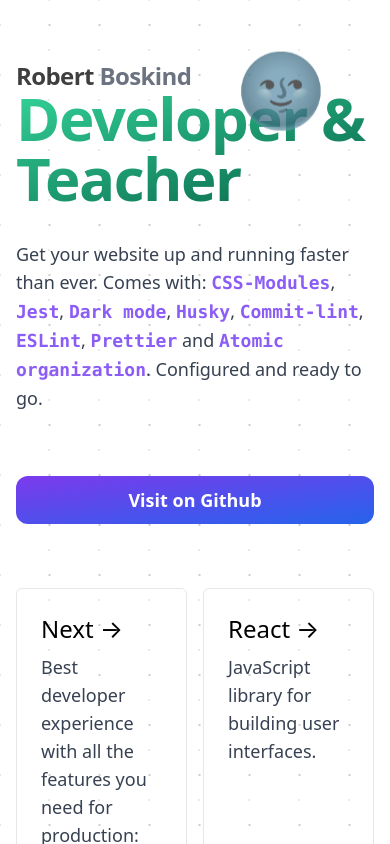
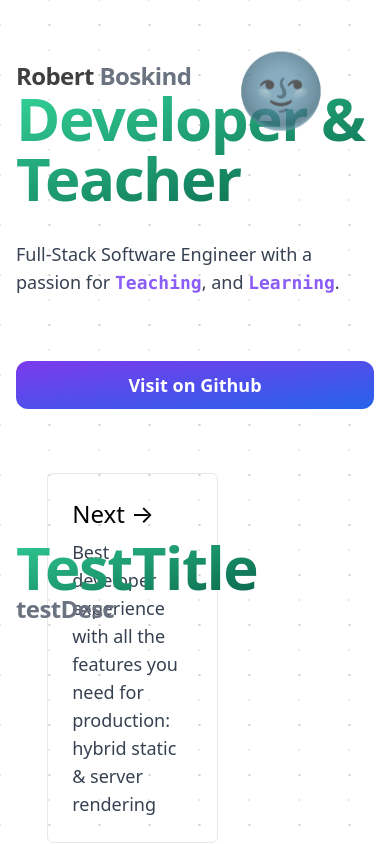
Before and after one commit to mysticfalconvt/newPortfolio, a Next.js app: page / in a window 390 px wide. Shown: the top 844 px of the page. Built offline with nearby package versions, Linux system fonts and the light colour scheme; what @tailwindcss/typography would draw is missing.

Commit message:
test: a commit with some changes
Updated some text and created title component

```diff
--- /dev/null
+++ b/src/components/atoms/title/index.ts
@@ -0,0 +1,3 @@
+import Title from "./title";
+
+export default Title;
--- /dev/null
+++ b/src/components/atoms/title/title.module.css
@@ -0,0 +1,57 @@
+.header {
+  @apply relative max-w-screen-lg xl:max-w-screen-xl mx-auto pt-16;
+}
+
+.topTitle {
+  @apply text-2xl sm:text-4xl leading-none font-bold tracking-tight text-gray-500;
+}
+
+.name {
+  @apply text-black opacity-75;
+}
+
+:global(.dark) .name {
+  @apply text-white;
+}
+
+.title {
+  @apply text-6xl lg:text-7xl leading-none font-extrabold tracking-tight mb-8 sm:mb-10 text-transparent bg-clip-text bg-gradient-to-br from-green-400 to-green-800;
+}
+
+.description {
+  @apply max-w-screen-lg text-lg text-gray-700 font-medium mb-10 sm:mb-11;
+}
+
+:global(.dark) .description {
+  @apply text-gray-300;
+}
+
+.code {
+  @apply font-mono text-purple-500 font-bold;
+}
+
+.copy {
+  @apply max-w-screen-lg xl:max-w-screen-xl mx-auto;
+}
+
+.copyInner {
+  @apply sm:flex sm:space-x-6 space-y-4 sm:space-y-0 items-center;
+}
+
+.themeButton {
+  @apply absolute top-12 right-12 opacity-75;
+  animation: bounce 8s cubic-bezier(0.4, 0, 0.2, 1) infinite;
+}
+
+.themeButtonEmoji {
+  @apply text-7xl;
+}
+
+@keyframes bounce {
+  40% {
+    -webkit-animation-timing-function: cubic-bezier(0.4, 0, 0.2, 1);
+    animation-timing-function: cubic-bezier(0.4, 0, 0.2, 1);
+    -webkit-transform: translateY(25px) rotate(-1deg);
+    transform: translateY(25px) rotate(-1deg);
+  }
+}
--- /dev/null
+++ b/src/components/atoms/title/title.tsx
@@ -0,0 +1,22 @@
+import { Theme, useTheme } from "@/hooks/use-theme";
+
+import styles from "./title.module.css";
+
+export interface TitleProps {
+  title: string;
+  description: string;
+}
+
+const Title = (props: TitleProps): JSX.Element => {
+  const { title, description } = props;
+  return (
+    <div className={styles.header}>
+      <h2 className={styles.topTitle}>
+        <span className={styles.title}>{title}</span>
+      </h2>
+      <h3 className={styles.topTitle}>{description}</h3>
+    </div>
+  );
+};
+
+export default Title;
--- a/src/components/molecules/footer/footer.tsx
+++ b/src/components/molecules/footer/footer.tsx
@@ -3,7 +3,7 @@
 const Footer = (): JSX.Element => {
   return (
     <footer className={styles.footer}>
-      <a className={styles.link} href="https://github.com/jvidalv">
+      <a className={styles.link} href="https://github.com/mysticfalconvt">
         Robert Boskind @ {new Date().getFullYear()}
       </a>
     </footer>
--- a/src/components/molecules/header/header.tsx
+++ b/src/components/molecules/header/header.tsx
@@ -12,16 +12,9 @@
       </h3>
       <h1 className={styles.title}>Developer & Teacher</h1>
       <p className={styles.description}>
-        Get your website up and running faster than ever. Comes with:{" "}
-        <code className={styles.code}>CSS-Modules</code>,{" "}
-        <code className={styles.code}>Jest</code>,{" "}
-        <code className={styles.code}>Dark mode</code>,{" "}
-        <code className={styles.code}>Husky</code>,{" "}
-        <code className={styles.code}>Commit-lint</code>,{" "}
-        <code className={styles.code}>ESLint</code>,{" "}
-        <code className={styles.code}>Prettier</code> and{" "}
-        <code className={styles.code}>Atomic organization</code>. Configured and
-        ready to go.
+        Full-Stack Software Engineer with a passion for{" "}
+        <code className={styles.code}>Teaching</code>,{" and "}
+        <code className={styles.code}>Learning</code>.
       </p>
       <button
         className={styles.themeButton}
--- a/src/pages/index.tsx
+++ b/src/pages/index.tsx
@@ -1,10 +1,10 @@
 import type { NextPage } from "next";
 import Head from "next/head";
 import Button from "@/components/atoms/button";
-import CopyButton from "@/components/molecules/copy-button";
 import Feature, { FeatureProps } from "@/components/molecules/feature";
 
 import styles from "./index.module.css";
+import Title from "@/components/atoms/title";
 
 const features: FeatureProps[] = [
   {
@@ -72,12 +72,6 @@
       "We’re not designing pages, we’re designing systems of components.",
     link: "https://bradfrost.com/blog/post/atomic-web-design/",
   },
-  {
-    title: "Absolute imports",
-    description:
-      "Import resource using its full path from the project’s src folder.",
-    link: "https://github.com/vitejs/vite/issues/88#issuecomment-762415200",
-  },
 ];
 
 const Home: NextPage = () => {
@@ -89,17 +83,17 @@
           name="description"
           content="Developer Portfolio for Robert Boskind"
         />
-        <link rel="icon" href="/favicon.ico" />
+        <link rel="icon" href="/Wheel-icon.svg" />
       </Head>
       <section className={styles.copy}>
         <div className={styles.copyInner}>
           <a href="https://github.com/mysticfalconvt">
             <Button>Visit on Github</Button>
           </a>
-
         </div>
       </section>
       <section className={styles.features}>
+        <Title title="TestTitle" description="testDesc"></Title>
         {features.map((f) => (
           <div key={f.title} className={styles.feature}>
             <Feature {...f} />
```
Also changed, not shown: public/Wheel-icon.svg (added), 1 other file (tests, documents, lock files or other folders).
